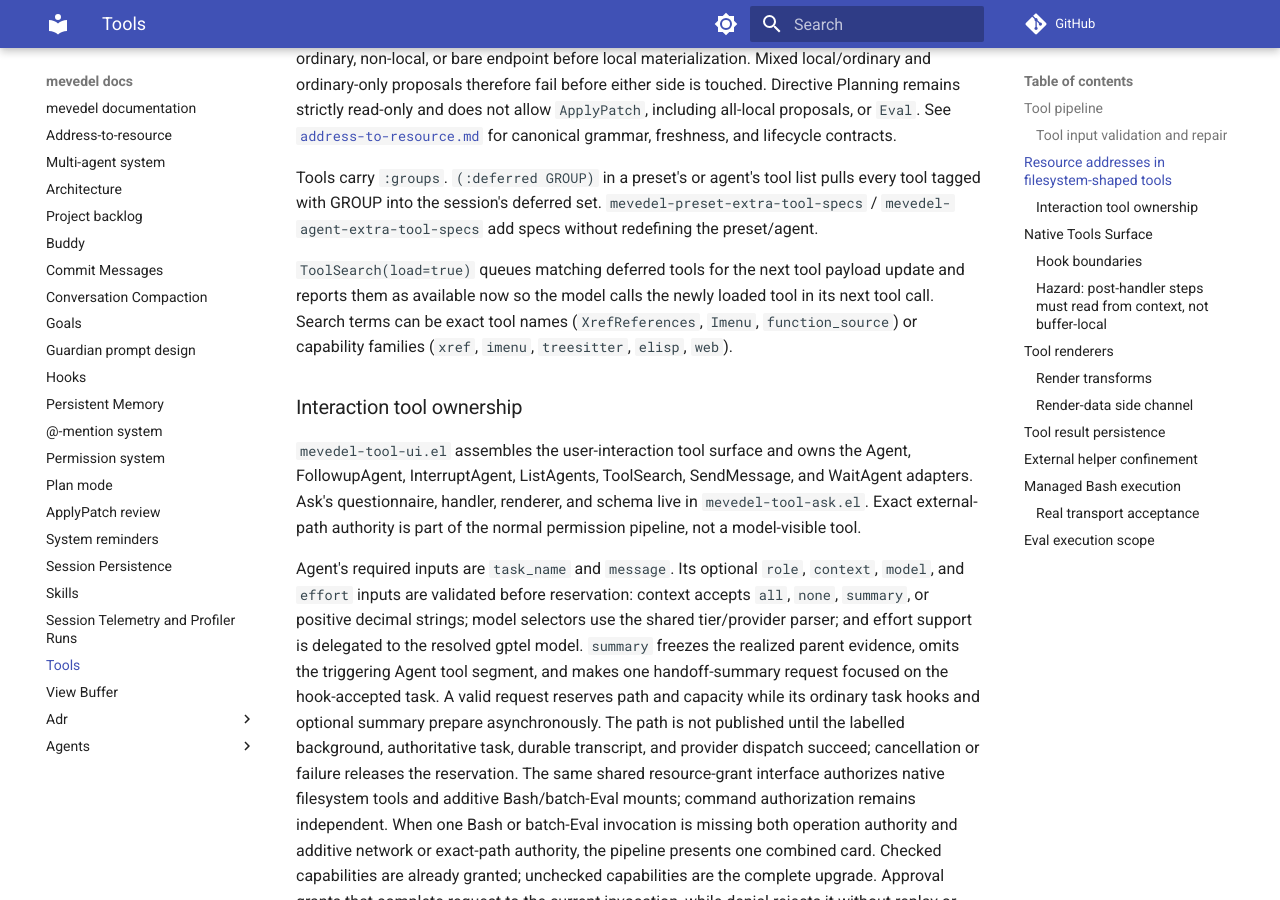
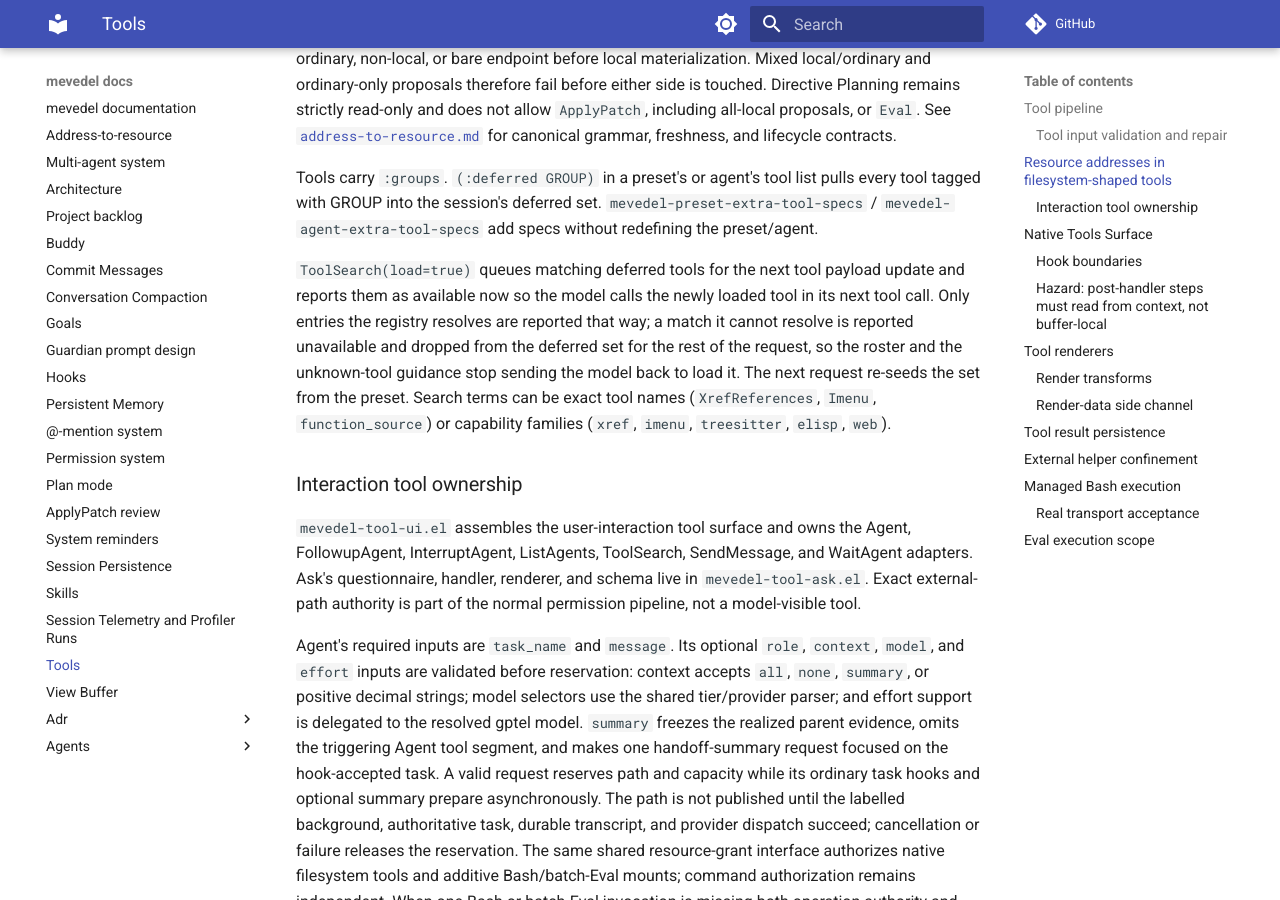
Before and after one commit to FrauH0lle/mevedel, an MkDocs documentation site: the page built from docs/tools.md, in a window 1280 px wide and 900 px high, scrolled down 5773 px. Built offline with MkDocs 1.6.1 and Material for MkDocs 9.7.7, drawn with Linux system fonts in a browser that asks for light colours; comment, search, counter and statistics services are not loaded.

Commit message:
fix(toolsearch): Report availability from what the registry resolved
ToolSearch(load=true) built both its count and its "Tools loaded.  They
are available now" claim from the entries that matched the query, and
discarded `gptel-get-tool' failures through `ignore-errors'.  A deferred
entry whose gptel registration had gone away -- an mcp.el teardown
removing a wrapped tool's category entry is the live case -- was
therefore reported to the model as loaded and callable while nothing was
queued.

The entry also stayed in the deferred set, so the roster and
`mevedel-tools--unknown-tool-result' both kept telling the model to load
it, and the unknown-tool text sends it straight back to ToolSearch.  The
model could not get out of that loop from anything it was told.

* mevedel-tools.el (mevedel-tools--tool-search-report): New.  Reports
what resolved, names what did not, and tells the model not to call it.

(mevedel-tools--tool-search): Partition the matches on the resolution
outcome instead of ignoring it, and drop the unresolvable entries from
the deferred set so nothing re-advertises them for the rest of the
request.  The next request re-seeds that set from the preset, which is
the correct scope: the registry may have recovered by then.

* mevedel-tool-ui.el (ToolSearch): Qualify the model-visible `load'
description, which promised availability unconditionally.

* test/test-mevedel-tools.el: Cases for an all-stale match and a mixed
match.  Both reported every match as available before this change.

* docs/tools.md: Ditto for the documented contract.

```diff
--- a/docs/tools.md
+++ b/docs/tools.md
@@ -233,9 +233,14 @@
 
 `ToolSearch(load=true)` queues matching deferred tools for the next tool
 payload update and reports them as available now so the model calls the
-newly loaded tool in its next tool call. Search terms can be exact tool
-names (`XrefReferences`, `Imenu`, `function_source`) or capability
-families (`xref`, `imenu`, `treesitter`, `elisp`, `web`).
+newly loaded tool in its next tool call. Only entries the registry
+resolves are reported that way; a match it cannot resolve is reported
+unavailable and dropped from the deferred set for the rest of the
+request, so the roster and the unknown-tool guidance stop sending the
+model back to load it. The next request re-seeds the set from the
+preset. Search terms can be exact tool names (`XrefReferences`,
+`Imenu`, `function_source`) or capability families (`xref`, `imenu`,
+`treesitter`, `elisp`, `web`).
 
 ### Interaction tool ownership
 
```
Also changed, not shown: 3 other files.
